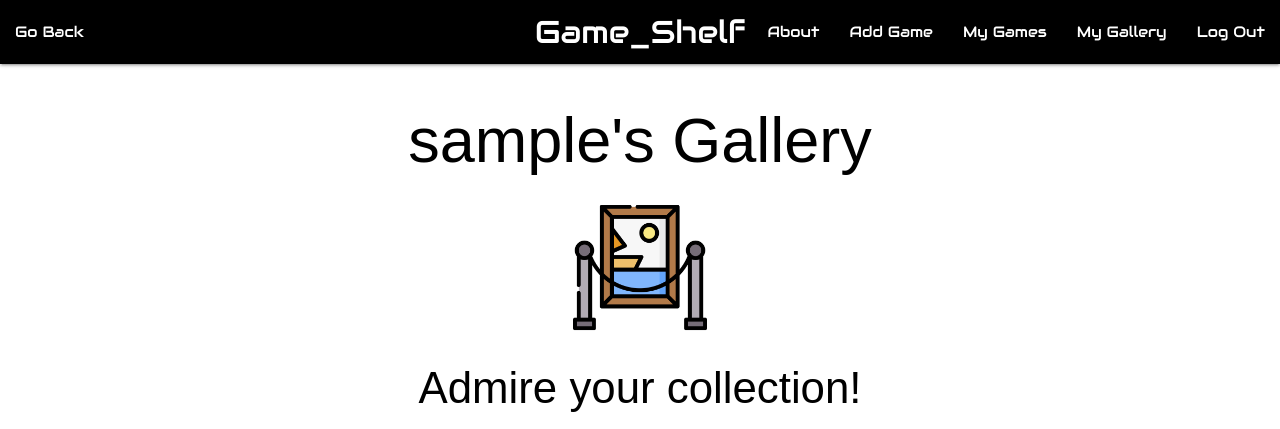
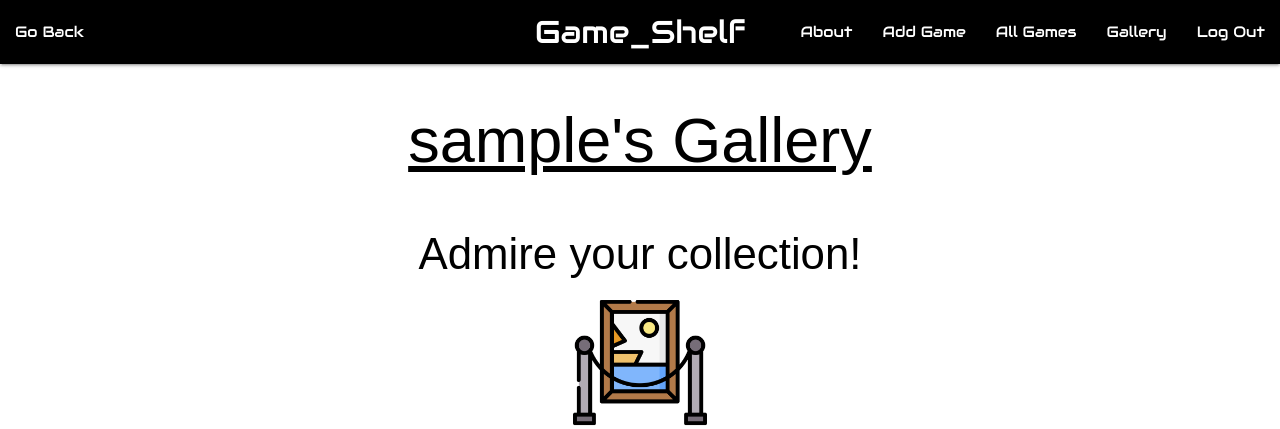
Before and after one commit to CoreySumma/videogamecollector, a Django app: page /games/gallery in a window 1280 px wide. Shown: the top 429 px of the page. Run offline with Django 4.2, Linux system fonts and the light colour scheme; the visitor is signed in with stand-in values (Sample User, id 1); data that the repository does not hold is empty; some web fonts are replaced.

Commit message:
continuity in CSS styles & fonts

```diff
--- a/main_app/templates/base.html
+++ b/main_app/templates/base.html
@@ -13,6 +13,8 @@
     <script src="https://cdnjs.cloudflare.com/ajax/libs/materialize/1.0.0/js/materialize.min.js"></script>
     <script type="text/javascript" src="http://code.jquery.com/jquery-latest.min.js"></script>
     <link rel="stylesheet" type="text/css" href="{% static 'css/style.css' %}">
+    <!-- Materialize Icons -->
+    <link href="https://fonts.googleapis.com/icon?family=Material+Icons" rel="stylesheet">
     <!-- Fonts -->
     <!-- Gamer Font -->
     <link rel="preconnect" href="https://fonts.googleapis.com">
@@ -30,7 +32,7 @@
 
   <body>
     <header class="navbar-fixed">
-    <nav>
+      <nav class="nav-extended-black">
         <div class="nav-wrapper black">
           <ul>
             <li><a href="/" class="center brand-logo gamer-font">Game_Shelf</a></li>
@@ -39,8 +41,8 @@
             <li><a href="{% url 'about' %}">About</a></li>
           {% if user.is_authenticated %}
             <li><a href="{% url 'games_create' %}">Add Game</a></li>
-          <li><a href="{% url 'index' %}">My Games</a></li>
-          <li><a href="{% url 'gallery' %}">My Gallery</a></li>
+            <li><a href="{% url 'index' %}">All Games</a></li>
+            <li><a href="{% url 'gallery' %}">Gallery</a></li>
             <li><a href="{% url 'logout' %}">Log Out</a></li>
           </ul>
           <ul class="left gamer-font">
--- a/main_app/templates/games/detail.html
+++ b/main_app/templates/games/detail.html
@@ -21,7 +21,7 @@
     <form action="{% url 'add_photo' game.id %}" enctype="multipart/form-data" method="POST" class="card-panel center-align">
       {% csrf_token %}
       <input type="file" name="photo-file">
-      <button type="submit" class="btn">Upload Photo</button>
+      <button type="submit" class="btn-large black" style="border: 1px solid white;">Upload Photo</button>
     </form>
   </div>
 </div>
--- a/main_app/templates/games/gallery.html
+++ b/main_app/templates/games/gallery.html
@@ -3,9 +3,9 @@
 {% block content %}
 
 <div class="center">
-  <h1>{{username}}'s Gallery</h1>
+  <h1><u>{{username}}'s Gallery</u></h1>
+  <h3>Admire your collection!</h3>
   <img class="gallery_image" src="../../static/images/gallery.png" alt="">
-  <h3>Admire your collection!</h3>
 </div>
 <hr>
 {% for game in games %}
@@ -17,7 +17,7 @@
 </div>
 
 <script>
-  document.addEventListener('DOMContentLoaded', function () {
+  document.addEventListener('DOMContentLoaded', function() {
     var elems = document.querySelectorAll('.carousel');
     var options = {
       duration: 300,
--- a/main_app/templates/games/index.html
+++ b/main_app/templates/games/index.html
@@ -27,7 +27,7 @@
   </div>
     <form action="{% url 'unassoc_game' game_id=game.id %}" method="POST">
       {% csrf_token %}
-      <button id="btn_large" type="submit" class="btn-large black bottom" style="border: 1px solid white;">Remove From My shelf</button>
+      <button id="btn_large" type="submit" class="waves-effect waves-light btn-large black bottom" style="border: 1px solid white;">Remove From My shelf</button>
     </form>
     <hr>
     <br>
@@ -59,7 +59,7 @@
         <div class="card-action center">
           <form action="{% url 'assoc_game' game_id=game.id %}" method="POST">
             {% csrf_token %}
-            <button type="submit" class="btn-large black" style="border: 1px solid white;">I wanna play this!</button>
+            <button type="submit" class="waves-effect waves-light btn-large black" style="border: 1px solid ;">Add to my shelf</button>
           </form>
         </div>
       </div>
--- a/main_app/templates/main_app/game_confirm_delete.html
+++ b/main_app/templates/main_app/game_confirm_delete.html
@@ -5,7 +5,7 @@
 <h4>This will remove {{object.title}} from your shelf.</h4>
 <form action="" method="POST">
   {% csrf_token %}
-  <input type="submit" value="Yep!" class="btn">
+  <input type="submit" value="Yep!" class="waves-effect waves-light btn-large black" style="border: 1px solid white;">
   <a href="{ url 'detail' game.id }">Cancel</a>
 </form>
 
--- a/main_app/templates/main_app/game_form.html
+++ b/main_app/templates/main_app/game_form.html
@@ -12,7 +12,7 @@
   <table>
     {{ form.as_p }}
   </table>
-  <input type="submit" value="Submit" class="btn">
+  <input type="submit" value="Submit" class="btn-large black bottom" style="border: 1px solid white;">
 </form>
 
 {% endblock %}
--- a/main_app/templates/registration/login.html
+++ b/main_app/templates/registration/login.html
@@ -7,7 +7,7 @@
   {% csrf_token %}
   {{ form.as_p }}
   <input type="hidden" name="next" value="{{ next }}">
-  <button type="submit" class="btn">Log In</button>
+  <button type="submit" class="waves-effect waves-light btn-large black" style="border: 1px solid white;">Log In</button>
 </form>
 
 {% endblock %}
--- a/main_app/templates/registration/signup.html
+++ b/main_app/templates/registration/signup.html
@@ -8,7 +8,7 @@
 <form method="POST" action="{% url 'signup' %}">
   {% csrf_token %}
   {{ form.as_p }}
-  <button type="submit" class="btn">Create Account</button>
+  <button type="submit" class="waves-effect waves-light btn-large black" style="border: 1px solid white;">Create Account</button>
 </form>
 
 {% endblock %}
```
Also changed, not shown: main_app/static/css/style.css (line endings or trailing spaces). Lines whose indentation alone changed are shown as unchanged.
